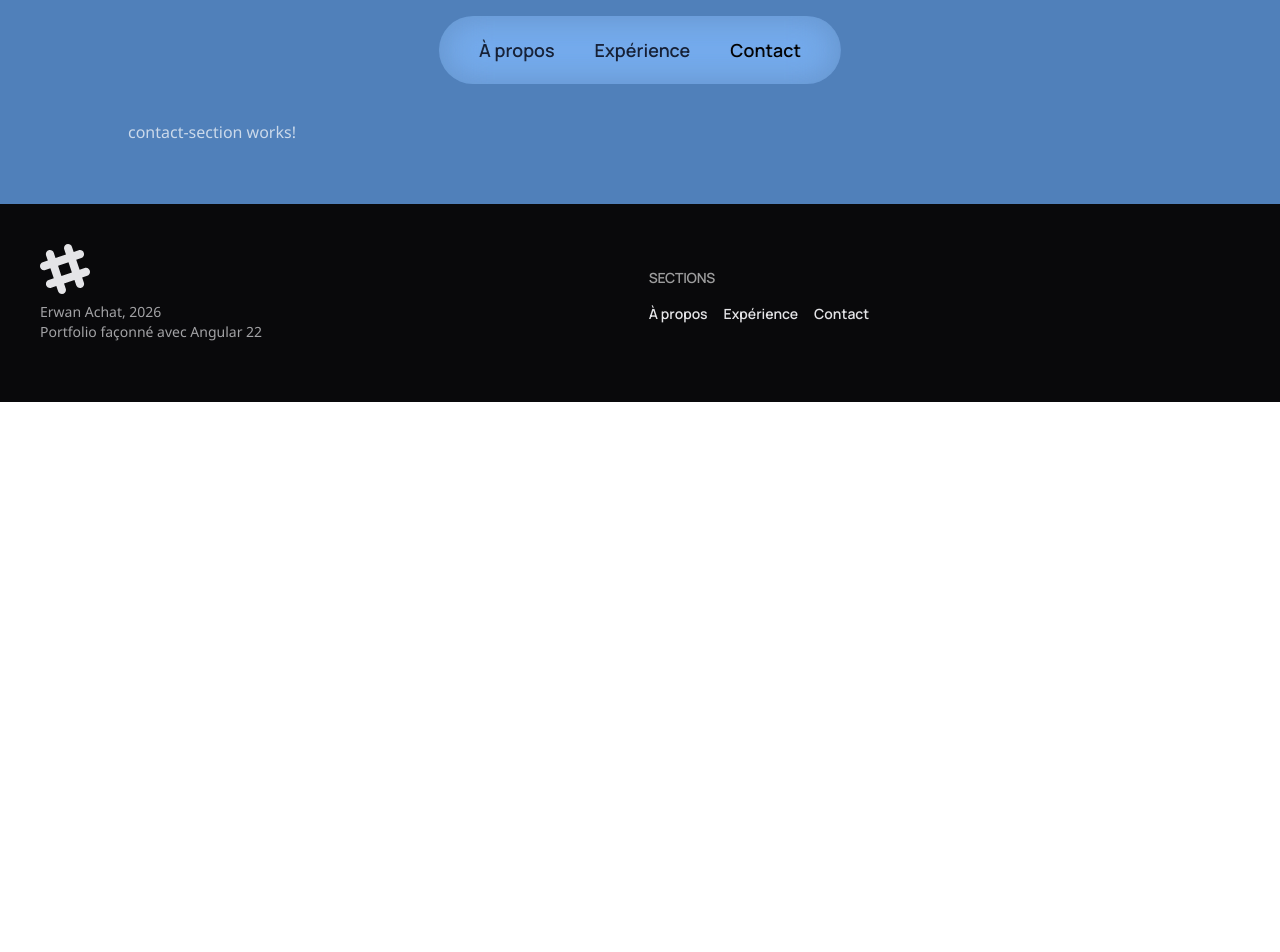
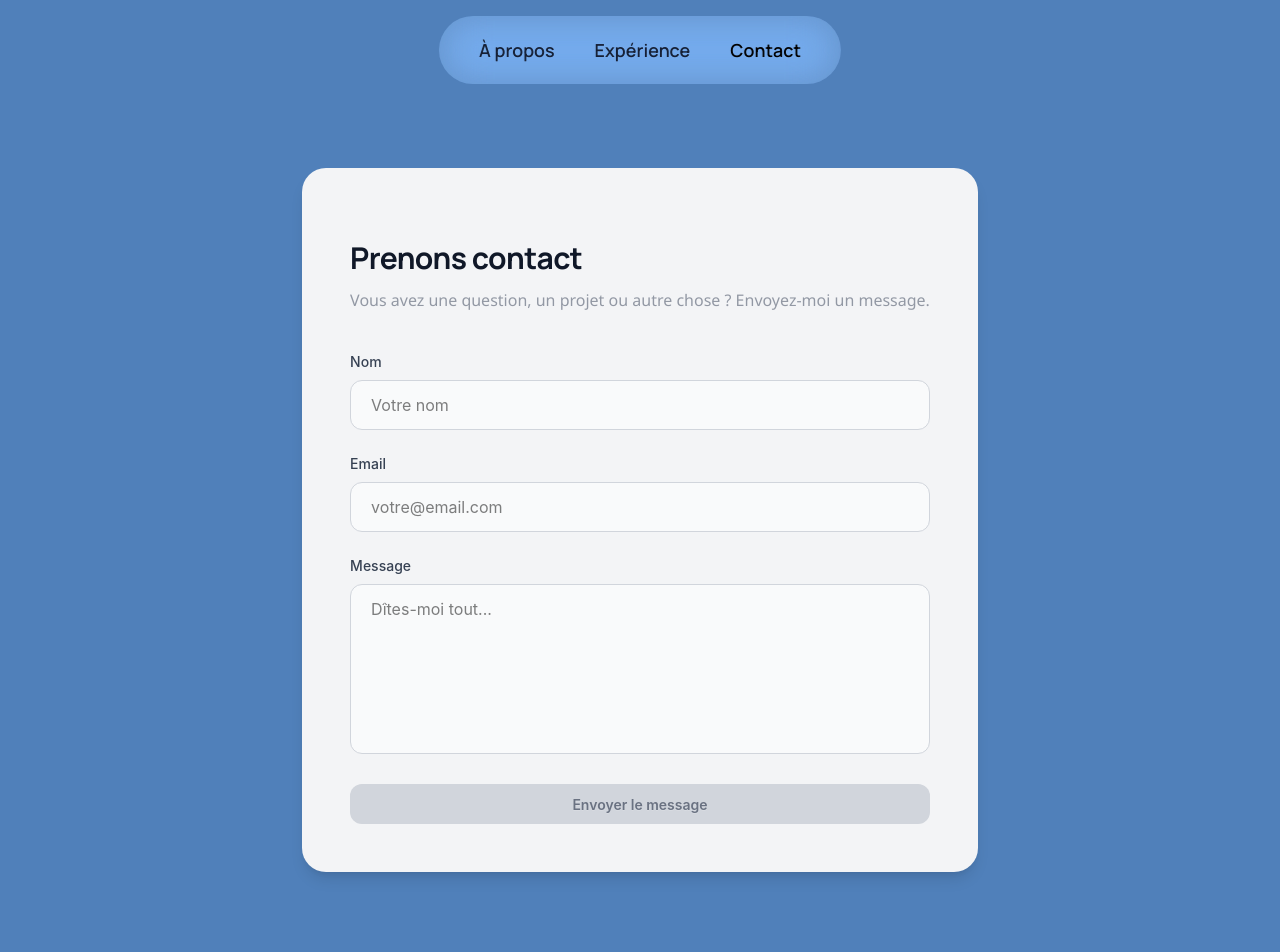
Before and after one commit to r1ha/portfolio, an Angular app: page /contact in a window 1280 px wide. Shown: the top 952 px of the page. Before the commit the page ends 800 px from the top, so only its background shows below. Built offline with nearby package versions, Linux system fonts and the light colour scheme.

Commit message:
feat: added a contact form with formspree

```diff
--- a/src/app/components/contact-form/contact-form.html
+++ b/src/app/components/contact-form/contact-form.html
@@ -1,29 +1,56 @@
-<p>contact-form works!</p>
-<!--
+<div
+  class="w-full max-w-4xl mx-auto rounded-3xl bg-gray-100 p-8 md:p-12 shadow-lg"
+>
+  <h2 class="text-3xl font-bold text-gray-900">Prenons contact</h2>
 
-Here is the contact form component,
-https://formspree.io/f/xaqrpezj
-Place this URL in the form's action attribute, set the method to POST, and add a name attribute to each input.
+  <p class="mt-2 mb-10 text-gray-500">Vous avez une question, un projet ou autre chose ? Envoyez-moi un message.</p>
 
-For the style, contact form should be white, minimalistic and in a floating card with a soft shadow
-DaisyUI does not provide forms, so you can achieve this with tailwind or css
+  <form action="https://formspree.io/f/xaqrpezj" method="POST" class="space-y-6">
+    <div>
+      <label class="mb-2 block text-sm font-medium text-gray-700"> Nom </label>
 
-See example of HTML code below
+      <input
+        type="text"
+        name="name"
+        placeholder="Votre nom"
+        required
+        class="w-full caret-black text-black rounded-xl border border-gray-300 bg-gray-50 px-5 py-3 transition focus:border-black focus:ring-4 focus:ring-black/10 focus:outline-none"
+      />
+    </div>
 
--->
+    <div>
+      <label class="mb-2 block text-sm font-medium text-gray-700"> Email </label>
 
-<form
-  action="https://formspree.io/f/xaqrpezj"
-  method="POST"
->
-  <label>
-    Your email:
-    <input type="email" name="email">
-  </label>
-  <label>
-    Your message:
-    <textarea name="message"></textarea>
-  </label>
-  <!-- your other form fields go here -->
-  <button type="submit">Send</button>
-</form>
+      <input
+        type="email"
+        [value]="email()"
+        (input)="emailChanged($event)"
+        name="email"
+        placeholder="votre@email.com"
+        required
+        class="w-full caret-black text-black rounded-xl border border-gray-300 bg-gray-50 px-5 py-3 transition focus:border-black focus:ring-4 focus:ring-black/10 focus:outline-none"
+      />
+    </div>
+
+    <div>
+      <label class="mb-2 block text-sm font-medium text-gray-700"> Message </label>
+
+      <textarea
+        name="message"
+        rows="6"
+        placeholder="Dîtes-moi tout..."
+        required
+        class="w-full caret-black text-black resize-none rounded-xl border border-gray-300 bg-gray-50 px-5 py-3 transition focus:border-black focus:ring-4 focus:ring-black/10 focus:outline-none"
+      ></textarea>
+    </div>
+
+    <button
+    [disabled]="!emailIsValid(email())"
+      type="submit"
+      class="btn btn-neutral w-full rounded-xl bg-gray-800 py-3 font-semibold text-white transition hover:bg-black active:scale-[0.99] cursor-pointer
+      disabled:cursor-not-allowed disabled:bg-gray-300 disabled:text-gray-500 disabled:hover:bg-gray-300"
+    >
+      Envoyer le message
+    </button>
+  </form>
+</div>
--- a/src/app/components/contact-form/contact-form.ts
+++ b/src/app/components/contact-form/contact-form.ts
@@ -1,4 +1,4 @@
-import { Component } from '@angular/core';
+import { Component, signal } from '@angular/core';
 
 @Component({
   selector: 'app-contact-form',
@@ -6,4 +6,18 @@ import { Component } from '@angular/core';
   templateUrl: './contact-form.html',
   styleUrl: './contact-form.css',
 })
-export class ContactForm {}
+export class ContactForm {
+
+  email = signal('');
+
+  emailChanged(event: Event): void {
+  const input = event.target as HTMLInputElement;
+  this.email.set(input.value);
+}
+
+
+  emailIsValid = (email: string): boolean => {
+    const emailRegex = /^[^\s@]+@[^\s@]+\.[^\s@]+$/;
+    return emailRegex.test(email);
+  };
+}
--- a/src/app/components/icon-set/icon-set.html
+++ b/src/app/components/icon-set/icon-set.html
@@ -13,11 +13,4 @@
       [alt]="'GitHub'"
       [link]="personalInfo.github"
     ></app-icon>
-
-    <!-- Email -->
-    <app-icon
-      [src]="'assets/icons/mail.svg'"
-      [alt]="'Email'"
-      [link]="'mailto:' + personalInfo.email"
-    ></app-icon>
 </div>
--- a/src/app/info/personal-info.ts
+++ b/src/app/info/personal-info.ts
@@ -6,7 +6,6 @@ export interface PersonalInfo {
   location: string;
   bio: string;
   title: string;
-  email: string;
   linkedIn: string;
   github: string;
 }
@@ -21,7 +20,6 @@ problématiques NLP en profondeur tout en gardant un ancrage solide en
 développement logiciel pour concrétiser mes idées.
   `,
   title: 'AI Research Engineer',
-  email: 'erwan.achat@yahoo.com',
   linkedIn: 'https://www.linkedin.com/in/erwan-achat-069311233/',
   github: 'https://github.com/r1ha/portfolio',
   location: 'Paris, France'
--- a/src/app/sections/contact-section/contact-section.html
+++ b/src/app/sections/contact-section/contact-section.html
@@ -1 +1,3 @@
-<p>contact-section works!</p>
+<div class="flex justify-center py-12 px-4">
+  <app-contact-form></app-contact-form>
+</div>
--- a/src/app/sections/contact-section/contact-section.ts
+++ b/src/app/sections/contact-section/contact-section.ts
@@ -1,8 +1,9 @@
 import { Component } from '@angular/core';
+import { ContactForm } from '../../components/contact-form/contact-form';
 
 @Component({
   selector: 'app-contact-section',
-  imports: [],
+  imports: [ContactForm],
   templateUrl: './contact-section.html',
   styleUrl: './contact-section.css',
 })
```
